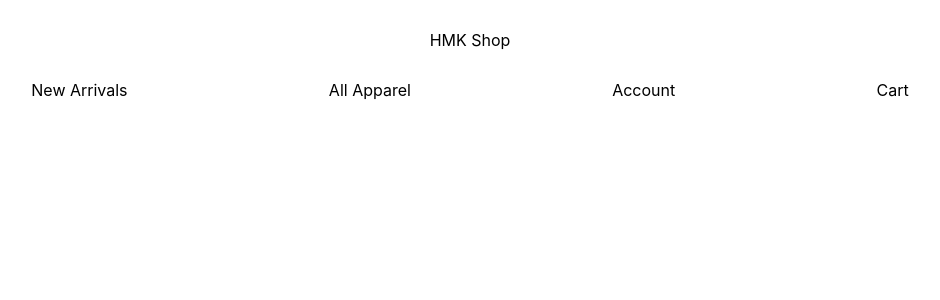
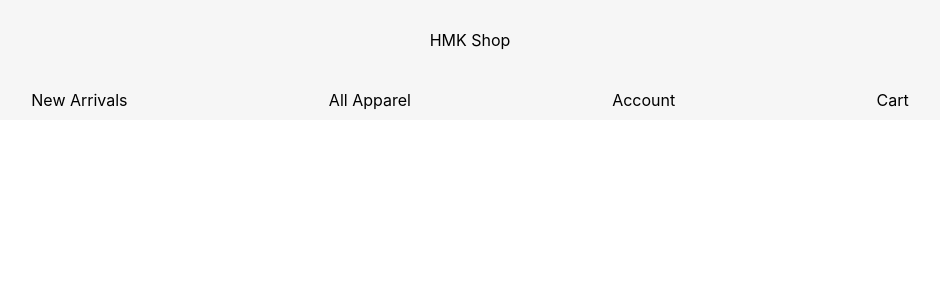
Before and after one commit to cortezdev99/hmk-shop, a React (Create React App) app: page / in a window 1280 px wide. Shown: the top 300 px of the page, without its empty margins (170-1110 px from the left). Built offline with nearby package versions, Linux system fonts and the light colour scheme.

Commit message:
setup basic styles for the navbar component

```diff
--- a/src/Components/Nav/Navbar.js
+++ b/src/Components/Nav/Navbar.js
@@ -2,12 +2,12 @@ import React from 'react'
 
 export default () => {
   return (
-    <div style={{ width: "100%", position: "fixed", top: 0 }}>
+    <div style={{ width: "100%", position: "fixed", top: 0, background: "#f6f6f6" }}>
       <div style={{ width: "100%", height: "80px", display: "flex", alignItems: "center", justifyContent: "center" }}>
         HMK Shop
       </div>
 
-      <div style={{ width: "100%", display: "flex", justifyContent: "space-evenly" }}>
+      <div style={{ width: "100%", height: "40px", display: "flex", justifyContent: "space-evenly", alignItems: "center" }}>
         <div>New Arrivals</div>
         <div>All Apparel</div>
         <div>Account</div>
```
